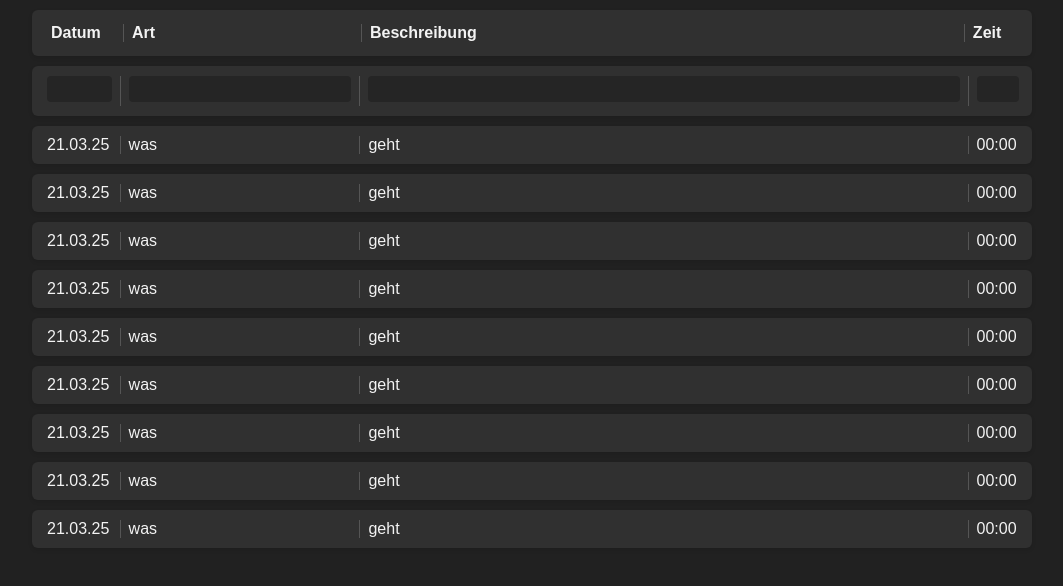
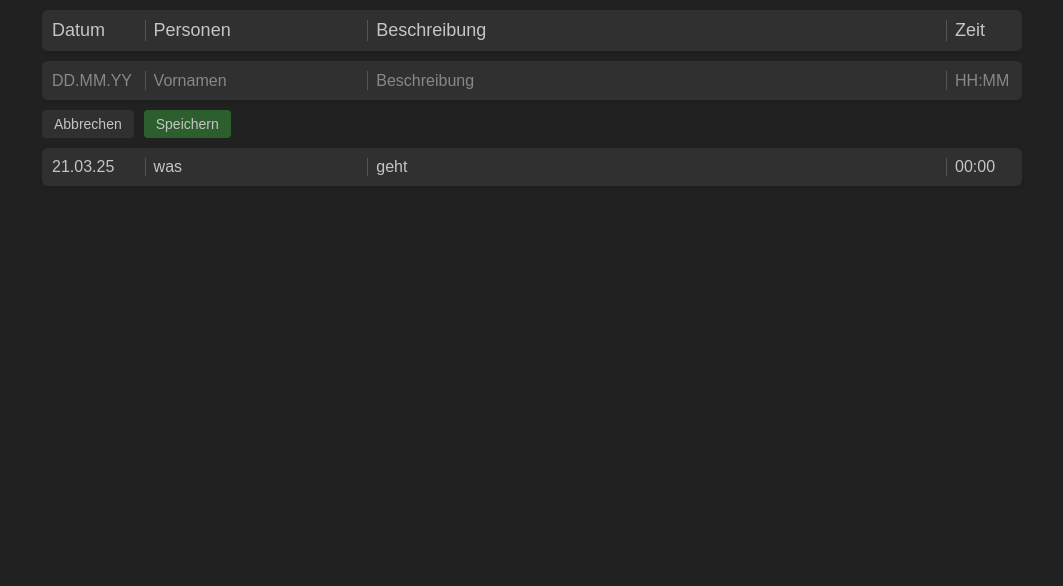
Before and after one commit to silas-270/huette, a plain HTML site: page index.html in a window 1280 px wide. Both pictures are taken after a click on the element "+ Neuer Eintrag". Shown: the whole page, without its empty margins (108-1171 px from the left). Drawn offline with Linux system fonts and the light colour scheme.

Commit message:
Add files via upload
- Schreiben der Funktion zum Hinzufügen von neuen Einträgen mit Abbrechen und Speichern Button.
- Verbessern der UI, Pop-in und out Effekt für den "+" Button.

```diff
--- a/config.js
+++ b/config.js
@@ -1,3 +1,3 @@
 const CONFIG = {
-    ratios: [0.85, 3, 8, 0.55]
+
 }
--- a/index.css
+++ b/index.css
@@ -6,14 +6,18 @@ body {
   margin: auto;
 }
 
-.row {
+.row,
+.header-row {
   display: flex;
   justify-content: space-between;
   background-color: var(--tile-background);
   padding: 10px;
-  margin-bottom: 10px;
+  margin: 10px;
   border-radius: 6px;
-  box-shadow: 0 2px 4px rgba(0,0,0,0.1);
+  box-shadow: 0 2px 4px rgba(0, 0, 0, 0.1);
+}
+
+.row {
   transition: transform 0.15s ease, box-shadow 0.15s ease;
 }
 
@@ -22,41 +26,34 @@ body {
   box-shadow: 0 4px 8px rgba(0, 0, 0, 0.3);
 }
 
-.header-row {
+.cell {
+  font-size: 16px;
   display: flex;
-  justify-content: space-between;
-  background-color: var(--tile-background);
-  padding: 14px;
-  margin-top: 10px;
-  margin-bottom: 10px;
-  border-radius: 6px;
-  box-shadow: 0 2px 4px rgba(0,0,0,0.1);
-  font-weight: bold;
+  text-align: left;
+  padding-left: 8px;
+  border-left: 1px solid #555;
+  color: var(--text);
+  box-sizing: border-box;
+
+  min-width: 0;
+  overflow: hidden;
+  text-overflow: ellipsis;
+  white-space: nowrap;
 }
 
-.cell {
-  margin: 0 5px;
-  padding-left: 8px;
-  text-align: left;
-  border-left: 1px solid #555;
-  color: var(--text);
-  font-size: 16px;
+.header-row .cell {
+  font-size: 18px;
 }
 
 .cell:first-child {
-    padding-left: 0;
-    border-left: none;
+  padding-left: 0;
+  border-left: none;
 }
-
-.flex-1 { flex: 0.85; }
-.flex-2 { flex: 3;    }
-.flex-3 { flex: 8;    }
-.flex-4 { flex: 0.55; }
 
 .add-button {
   margin: 10px auto 10px auto;
-  max-width: 800px;
-  background-color: #3a3a3a;
+  width: 33%;
+  background-color: var(--tile-background);
   color: var(--text);
   padding: 6px;
   border-radius: 6px;
@@ -71,19 +68,90 @@ body {
 }
 
 .input-cell {
+  font-size: 16px;
+  color: var(--text);
+  font-family: sans-serif;
+  flex: 1;
+  height: auto;
   width: 100%;
+  border: none;
+  outline: none;
+  background: none;
   resize: none;
   overflow: hidden;
-  margin: 0 5px;
-  margin-left: 0px;
-  padding-left: 0px;
-  text-align: left;
-  border-left: 1px solid #555;
+  line-height: 1.2;
+  padding: 0;
+
+  box-sizing: border-box;
+}
+
+.input-cell::placeholder {
+  color: #888;
+}
+
+.button-row {
+  display: flex;
+  gap: 10px;
+  margin-top: 10px;
+  padding-left: 10px;
+}
+
+.button-row button {
+  padding: 6px 12px;
+  font-size: 14px;
+  cursor: pointer;
+  border-radius: 4px;
+  border: none;
+}
+
+.cancel-button {
+  background-color: var(--tile-background);
   color: var(--text);
-  border-radius: 4px;
-  background-color: var(--enter-text-background);
-  border: none;
-  outline:none;
-  font-family: sans-serif;
-  font-size: 16px;
+  transition: transform 0.15s ease, box-shadow 0.15s ease;
 }
+
+.cancel-button:hover {
+  transform: translateY(-0.75px);
+  box-shadow: 0 4px 8px rgba(0, 0, 0, 0.3);
+}
+
+.save-button {
+  background-color: #2d5f2e;
+  color: var(--text);
+  transition: transform 0.15s ease, box-shadow 0.15s ease;
+}
+
+.save-button:hover {
+  transform: translateY(-0.75px);
+  box-shadow: 0 4px 8px rgba(0, 0, 0, 0.3);
+}
+
+.pop-in {
+  animation: pop-in 0.1s ease-out forwards;
+}
+
+.pop-out {
+  animation: pop-out 0.1s ease-in forwards;
+}
+
+@keyframes pop-in {
+  from {
+    opacity: 0;
+    transform: scale(0.8);
+  }
+  to {
+    opacity: 1;
+    transform: scale(1);
+  }
+}
+
+@keyframes pop-out {
+  from {
+    opacity: 1;
+    transform: scale(1);
+  }
+  to {
+    opacity: 0;
+    transform: scale(0.8);
+  }
+}
--- a/index.html
+++ b/index.html
@@ -14,7 +14,7 @@
     <body>
         <div class="header-row">
             <div class="cell flex-1">Datum</div>
-            <div class="cell flex-2">Art</div>
+            <div class="cell flex-2">Personen</div>
             <div class="cell flex-3">Beschreibung</div>
             <div class="cell flex-4">Zeit</div>
         </div>
--- a/index.js
+++ b/index.js
@@ -7,74 +7,113 @@ function addRow(text1, text2, text3, text4) {
 
   texts.forEach((text, index) => {
     const cell = document.createElement('div');
-    cell.className = 'cell';
-    cell.style.flex = CONFIG.ratios[index]; // Individuelle Breite
+    cell.className = `cell flex-${index + 1}`;
     cell.textContent = text;
     row.appendChild(cell);
   });
 
-  container.appendChild(row);
-}
-
-function handleAddClick() {
-  showInputRow();
+  container.insertBefore(row, container.firstChild);
 }
 
 // Neues Feld hinzufügen
-function autoResizeTextarea(textarea) {
-  textarea.style.height = 'auto'; // Zurücksetzen
-  textarea.style.height = textarea.scrollHeight + 'px'; // Neue Höhe setzen
+function autoResizeAllInRow(textarea) {
+  const row = textarea.closest('.input-row');
+  row.querySelectorAll('textarea').forEach(ta => {
+    ta.style.height = '0px';
+    ta.style.height = ta.scrollHeight + 'px';
+  });
 }
 
 function showInputRow() {
   const addButton = document.getElementById('add-button');
+  const parent    = addButton.parentNode;
+  const nextEl    = addButton.nextSibling;
 
+  // 1) Verstecke den Add-Button sofort
+  addButton.style.display = 'none';
+
+  // 2) Baue den Input-Container mit Pop-In
+  const inputContainer = document.createElement('div');
+  inputContainer.className = 'input-container pop-in';
+
+  // 2a) Die Zeile mit 4 Textareas
   const inputRow = document.createElement('div');
   inputRow.className = 'row input-row';
-
-  const ratios = getComputedStyle(document.documentElement)
-    .getPropertyValue('--column-flex-ratios')
-    .trim()
-    .split(' ')
-    .map(Number);
-
+  const placeholders = ['DD.MM.YY','Vornamen','Beschreibung','HH:MM'];
+  const inputs = [];
   for (let i = 0; i < 4; i++) {
     const cell = document.createElement('div');
-    cell.className = 'cell';
-    cell.style.flex = CONFIG.ratios[i];
-
+    cell.className = `cell flex-${i+1}`;
     const input = document.createElement('textarea');
     input.className = 'input-cell';
     input.rows = 1;
-
-    // Auto-resize beim Input
-    input.addEventListener('input', () => autoResizeTextarea(input));
-
+    input.placeholder = placeholders[i];
+    input.addEventListener('input', () => autoResizeAllInRow(input));
     cell.appendChild(input);
     inputRow.appendChild(cell);
+    inputs.push(input);
+  }
+  inputContainer.appendChild(inputRow);
+
+  // 2b) Die Cancel- und Save-Buttons
+  const buttonRow = document.createElement('div');
+  buttonRow.className = 'button-row';
+  const cancelBtn = document.createElement('button');
+  cancelBtn.textContent = 'Abbrechen';
+  cancelBtn.className = 'cancel-button';
+  const saveBtn   = document.createElement('button');
+  saveBtn.textContent = 'Speichern';
+  saveBtn.className   = 'save-button';
+  buttonRow.append(cancelBtn, saveBtn);
+  inputContainer.appendChild(buttonRow);
+
+  // 3) Füge den Container direkt hinter den Add-Button ein
+  parent.insertBefore(inputContainer, nextEl);
+
+  // 4) Pop-In abschließen
+  inputContainer.addEventListener('animationend', function handler(e) {
+    if (e.animationName === 'pop-in') {
+      inputContainer.classList.remove('pop-in');
+      inputContainer.removeEventListener('animationend', handler);
+    }
+  });
+  inputRow.querySelectorAll('textarea').forEach(autoResizeAllInRow);
+
+  // 5) Close-Funktion
+  function close() {
+    // Pop-Out-Animation
+    inputContainer.classList.add('pop-out');
+    inputContainer.addEventListener('animationend', function handler2(e) {
+      if (e.animationName === 'pop-out') {
+        // 5a) Container entfernen
+        inputContainer.remove();
+        inputContainer.removeEventListener('animationend', handler2);
+        // 5b) Add-Button wieder einblenden + Pop-In
+        addButton.style.display = 'block'; // oder 'flex'
+        addButton.classList.add('pop-in');
+        addButton.addEventListener('animationend', function handler3(e) {
+          if (e.animationName === 'pop-in') {
+            addButton.classList.remove('pop-in');
+            addButton.removeEventListener('animationend', handler3);
+          }
+        });
+      }
+    });
   }
 
-  // Ersetze den Button durch die neue Eingabezeile
-  addButton.replaceWith(inputRow);
-
-  // Jetzt alle Textareas im neuen Row initial anpassen
-  inputRow.querySelectorAll('textarea').forEach(autoResizeTextarea);
+  // 6) Buttons verknüpfen
+  cancelBtn.addEventListener('click', close);
+  saveBtn.addEventListener('click', () => {
+    const values = inputs.map(i => i.value.trim());
+    saveWithParams(values);
+    close();
+  });
 }
 
-
-
-
-
-
-
+function saveWithParams(inputs) {
+  console.log('Eingegebene Daten:', inputs);
+  addRow(inputs[0], inputs[1], inputs[2], inputs[3]);
+}
 
 // Optional: Einen ersten Balken beim Start anzeigen
 addRow("21.03.25", "was ", "geht ", "00:00");
-addRow("21.03.25", "was ", "geht ", "00:00");
-addRow("21.03.25", "was ", "geht ", "00:00");
-addRow("21.03.25", "was ", "geht ", "00:00");
-addRow("21.03.25", "was ", "geht ", "00:00");
-addRow("21.03.25", "was ", "geht ", "00:00");
-addRow("21.03.25", "was ", "geht ", "00:00");
-addRow("21.03.25", "was ", "geht ", "00:00");
-addRow("21.03.25", "was ", "geht ", "00:00");
--- a/style.css
+++ b/style.css
@@ -2,5 +2,10 @@
   --background: #212121;
   --tile-background: #303030;
   --enter-text-background: #252525;
-  --text: #F3F3F3;
+  --text: #c5c5c5;
 }
+
+.flex-1 { flex: 1.3;  }
+.flex-2 { flex: 3;    }
+.flex-3 { flex: 8;    }
+.flex-4 { flex: 0.8; }
```
